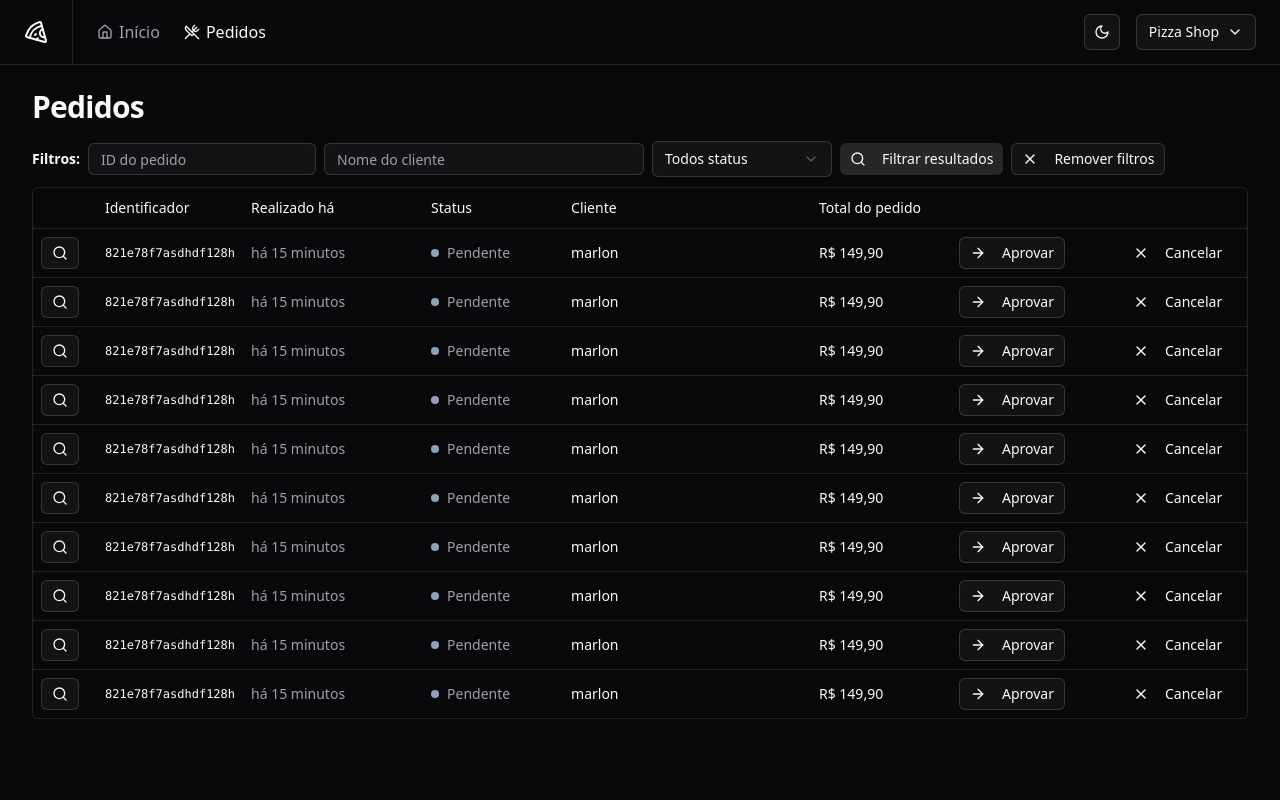
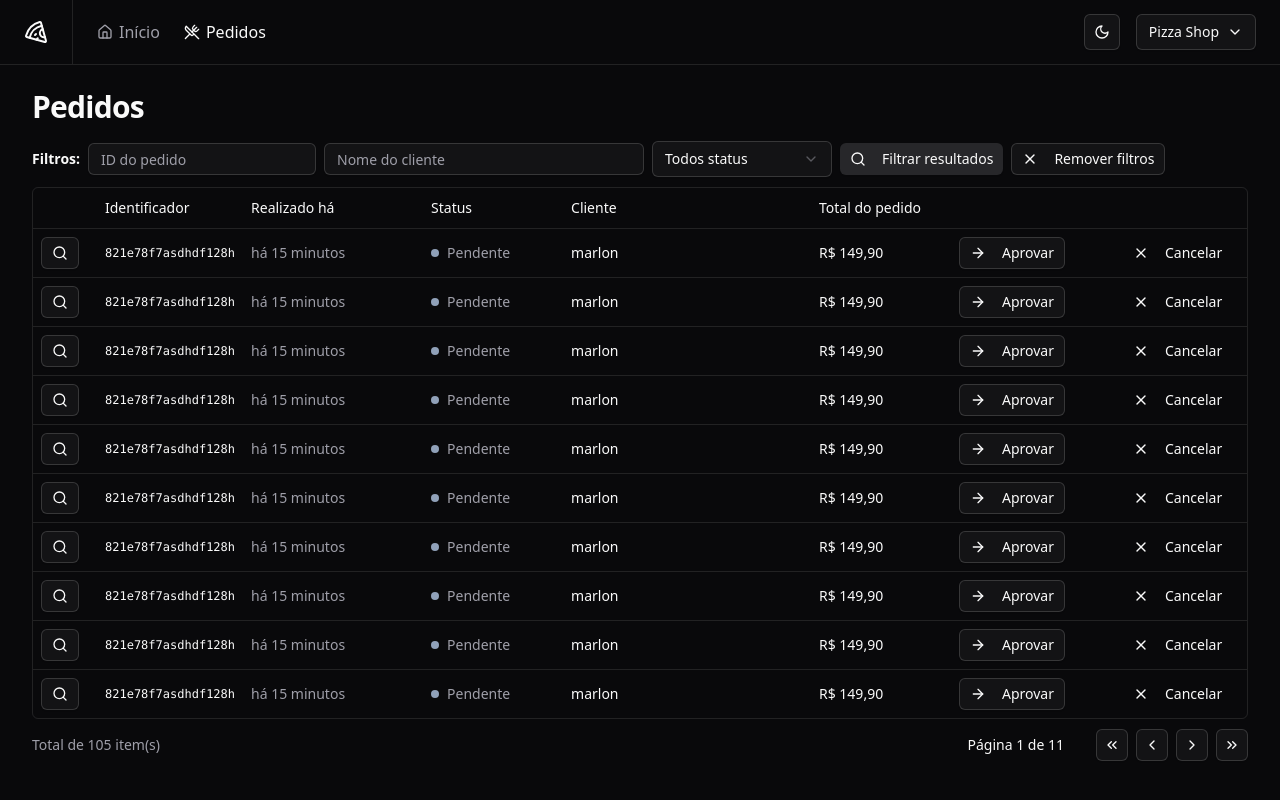
Before and after one commit to marlondenisck/ignite-pizza-shop, a React (Vite) app: page /orders in a window 1280 px wide. Built offline with nearby package versions, Linux system fonts and the light colour scheme.

Commit message:
Componente: Paginação

```diff
--- /dev/null
+++ b/src/components/pagination.tsx
@@ -0,0 +1,43 @@
+import { ChevronLeft, ChevronRight, ChevronsLeft, ChevronsRight } from 'lucide-react'
+
+import { Button } from './ui/button'
+
+interface PaginationProps {
+  pageIndex: number
+  totalCount: number
+  perPage: number
+}
+
+export function Pagination({ pageIndex, totalCount, perPage }: PaginationProps) {
+  const pages = Math.ceil(totalCount / perPage) || 1
+
+  return (
+    <div className='flex items-center justify-between'>
+      <span className='text-muted-foreground text-sm'>Total de {totalCount} item(s)</span>
+
+      <div className='flex items-center gap-6 lg:gap-8'>
+        <div className='text-sm font-medium'>
+          Página {pageIndex + 1} de {pages}
+        </div>
+        <div className='flex items-center gap-2'>
+          <Button variant='outline' className='h-8 w-8 p-0'>
+            <ChevronsLeft className='h-4 w-4' />
+            <span className='sr-only'>Primeira página</span>
+          </Button>
+          <Button variant='outline' className='h-8 w-8 p-0'>
+            <ChevronLeft className='h-4 w-4' />
+            <span className='sr-only'>Página anterior</span>
+          </Button>
+          <Button variant='outline' className='h-8 w-8 p-0'>
+            <ChevronRight className='h-4 w-4' />
+            <span className='sr-only'>Próxima página</span>
+          </Button>
+          <Button variant='outline' className='h-8 w-8 p-0'>
+            <ChevronsRight className='h-4 w-4' />
+            <span className='sr-only'>Última página</span>
+          </Button>
+        </div>
+      </div>
+    </div>
+  )
+}
--- a/src/pages/app/orders/orders.tsx
+++ b/src/pages/app/orders/orders.tsx
@@ -1,4 +1,4 @@
-import { Input } from '@/components/ui/input'
+import { Pagination } from '@/components/pagination'
 import { Table, TableBody, TableHead, TableHeader, TableRow } from '@/components/ui/table'
 
 import { OrderTableFilters } from './order-table-filters'
@@ -10,7 +10,7 @@
       <title>Orders | Pizza Shop</title>
       <div className='flex flex-col gap-4'>
         <h1 className='text-3xl font-bold tracking-tight'>Pedidos</h1>
-      </div>
+
         <div className='space-y-2.5'>
           <OrderTableFilters />
           <div className='rounded-md border'>
@@ -34,6 +34,8 @@
               </TableBody>
             </Table>
           </div>
+          <Pagination pageIndex={0} totalCount={105} perPage={10} />
+        </div>
       </div>
     </>
   )
```
Lines whose indentation alone changed are shown as unchanged.
